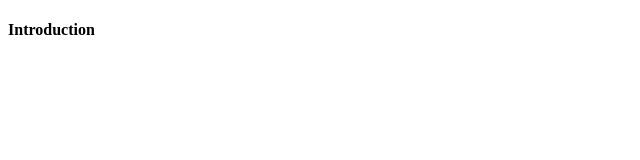
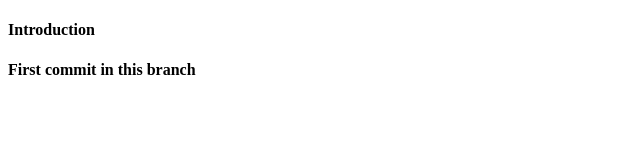
Before and after one commit to RyslanZakirov/repeat, a plain HTML site: page index.html in a window 1280 px wide. Shown: the whole page, without its empty margins (0-640 px from the left). Drawn offline with Linux system fonts and the light colour scheme.

Commit message:
Add div with title.

```diff
--- a/index.html
+++ b/index.html
@@ -10,5 +10,8 @@
     <div class="container">
         <h4>Introduction</h4>
     </div>
+    <div>
+        <h4>First commit in this branch</h4>
+    </div>
 </body>
 </html>
```
